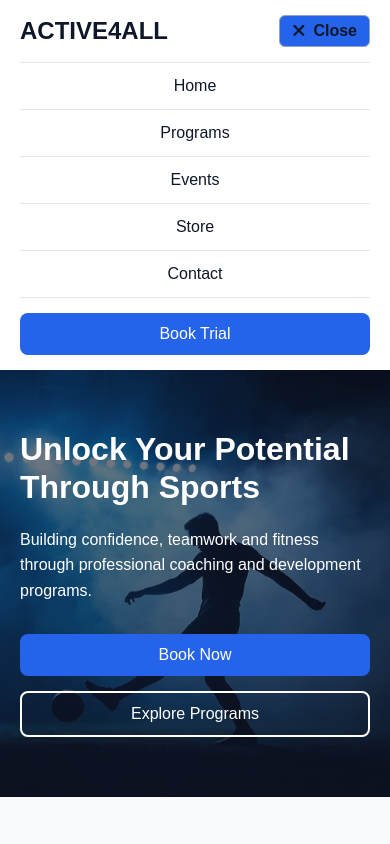
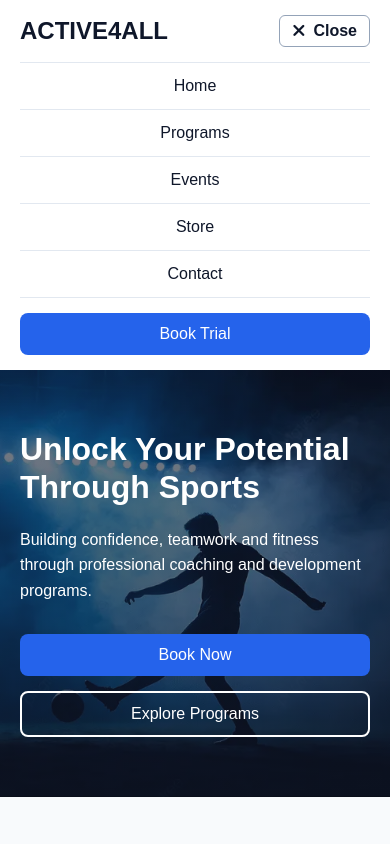
Before and after one commit to mokoenaeithan5-collab/Active4All, a plain HTML site: page index.html in a window 390 px wide. Both pictures are taken after a click on the button "Menu". Shown: the top 844 px of the page. Drawn offline with Linux system fonts and the light colour scheme.

Commit message:
Updated style.css

```diff
--- a/css/style.css
+++ b/css/style.css
@@ -102,7 +102,7 @@ nav a {
 
     /* Responce when menu is opened */
     nav.open .menu-toggle {
-        background: #2563eb;
+        background: var(--white);
     }
 
 /* ==========================================================
```
